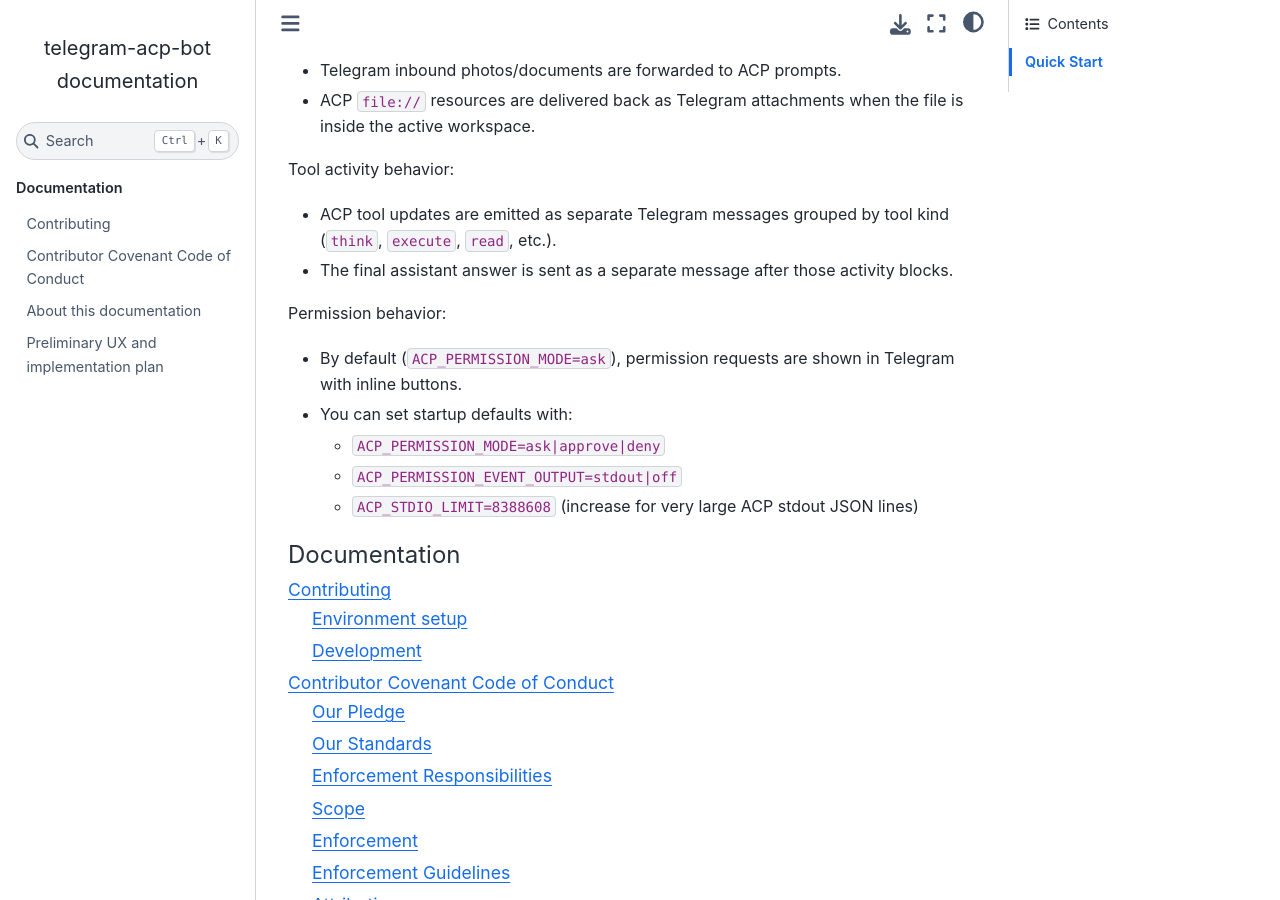
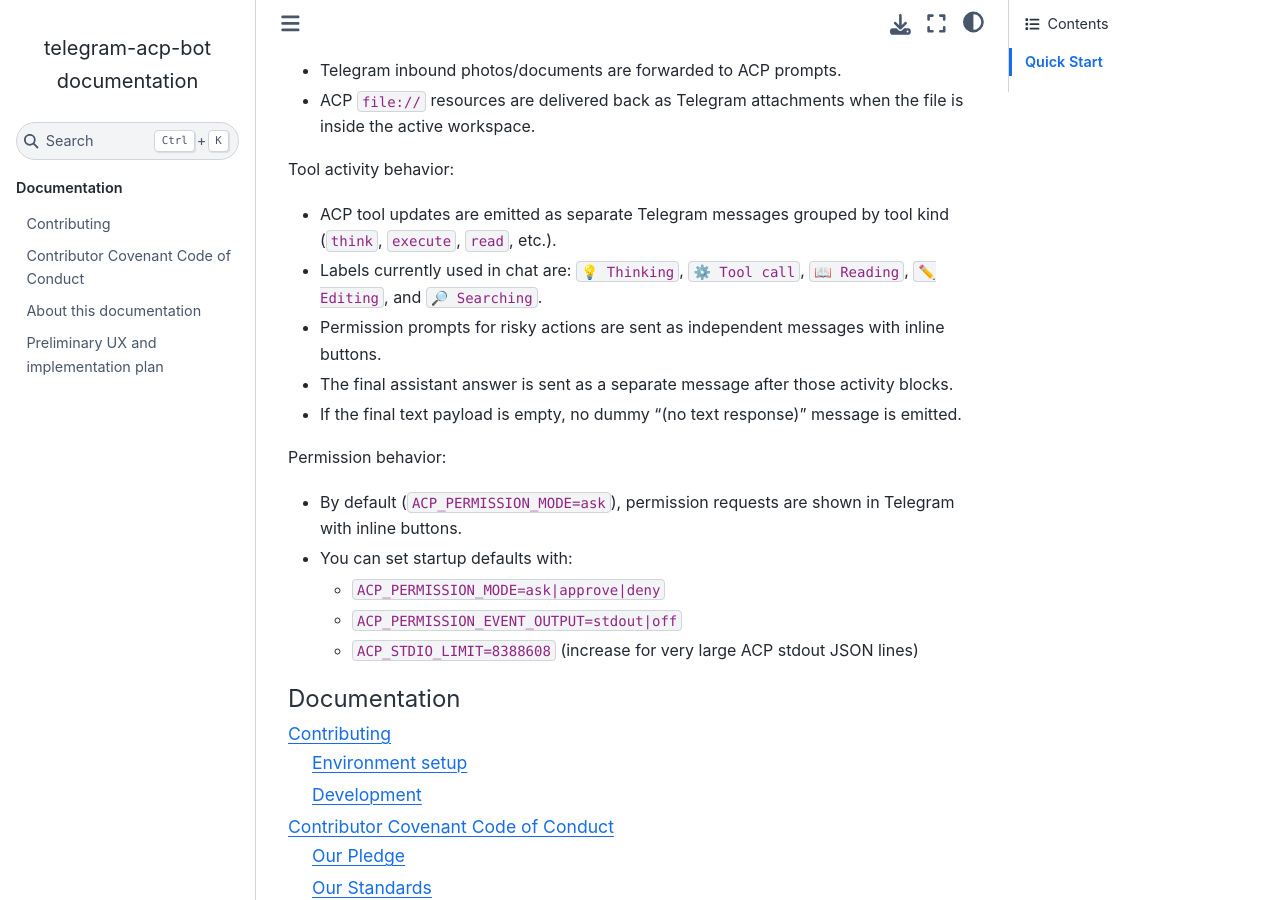
Before and after one commit to mgaitan/telegram-acp-bot, a Sphinx documentation site: the page built from docs/index.md, in a window 1280 px wide and 900 px high, scrolled down 1017 px. Built offline with Sphinx 7.4.7 and the Sphinx Book theme 1.1.4, drawn with Linux system fonts in a browser that asks for light colours.

Commit message:
Refine activity labels and document message flow

```diff
--- a/docs/index.md
+++ b/docs/index.md
@@ -50,7 +50,10 @@
 
 Tool activity behavior:
 - ACP tool updates are emitted as separate Telegram messages grouped by tool kind (`think`, `execute`, `read`, etc.).
+- Labels currently used in chat are: `💡 Thinking`, `⚙️ Tool call`, `📖 Reading`, `✏️ Editing`, and `🔎 Searching`.
+- Permission prompts for risky actions are sent as independent messages with inline buttons.
 - The final assistant answer is sent as a separate message after those activity blocks.
+- If the final text payload is empty, no dummy "(no text response)" message is emitted.
 
 Permission behavior:
 - By default (`ACP_PERMISSION_MODE=ask`), permission requests are shown in Telegram with inline buttons.
```
Also changed, not shown: README.md (+8 -1 lines), 2 other files.
